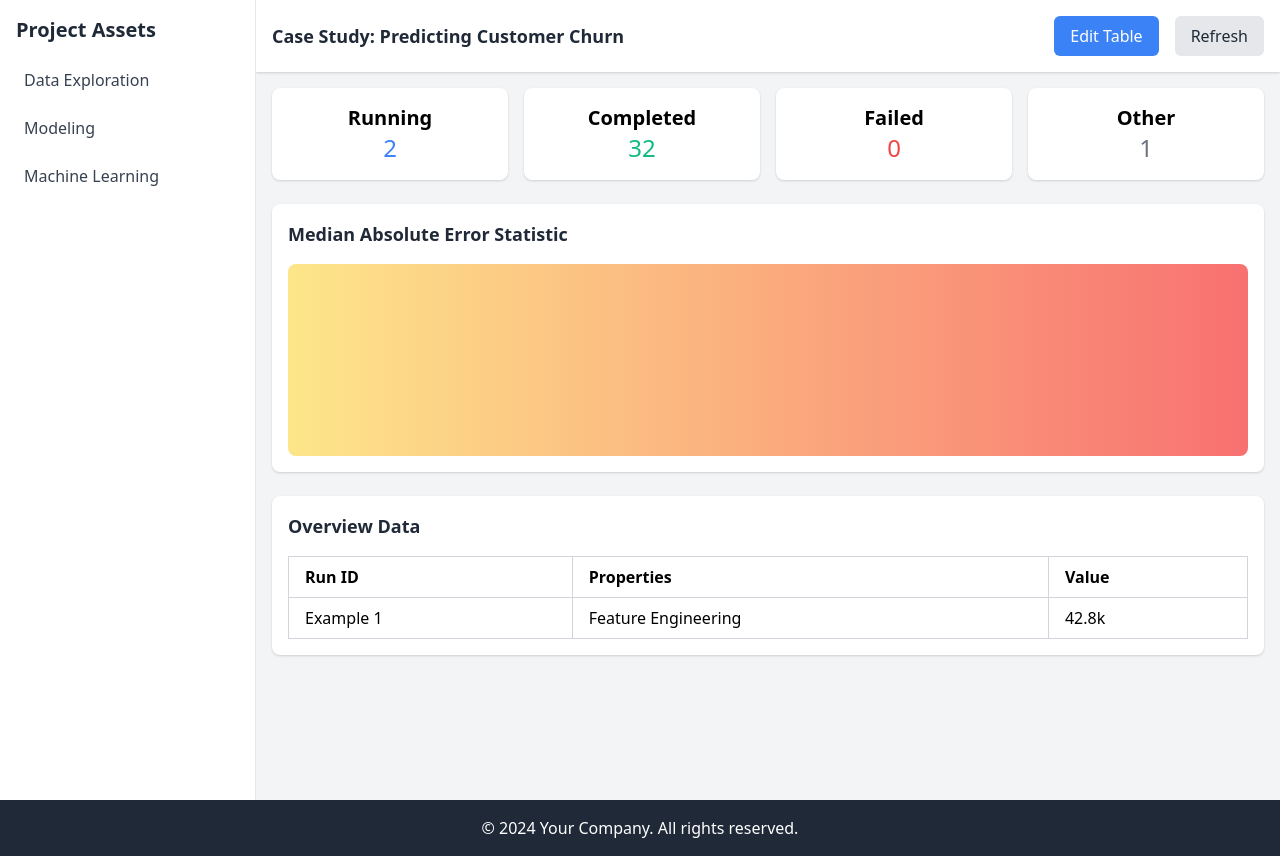
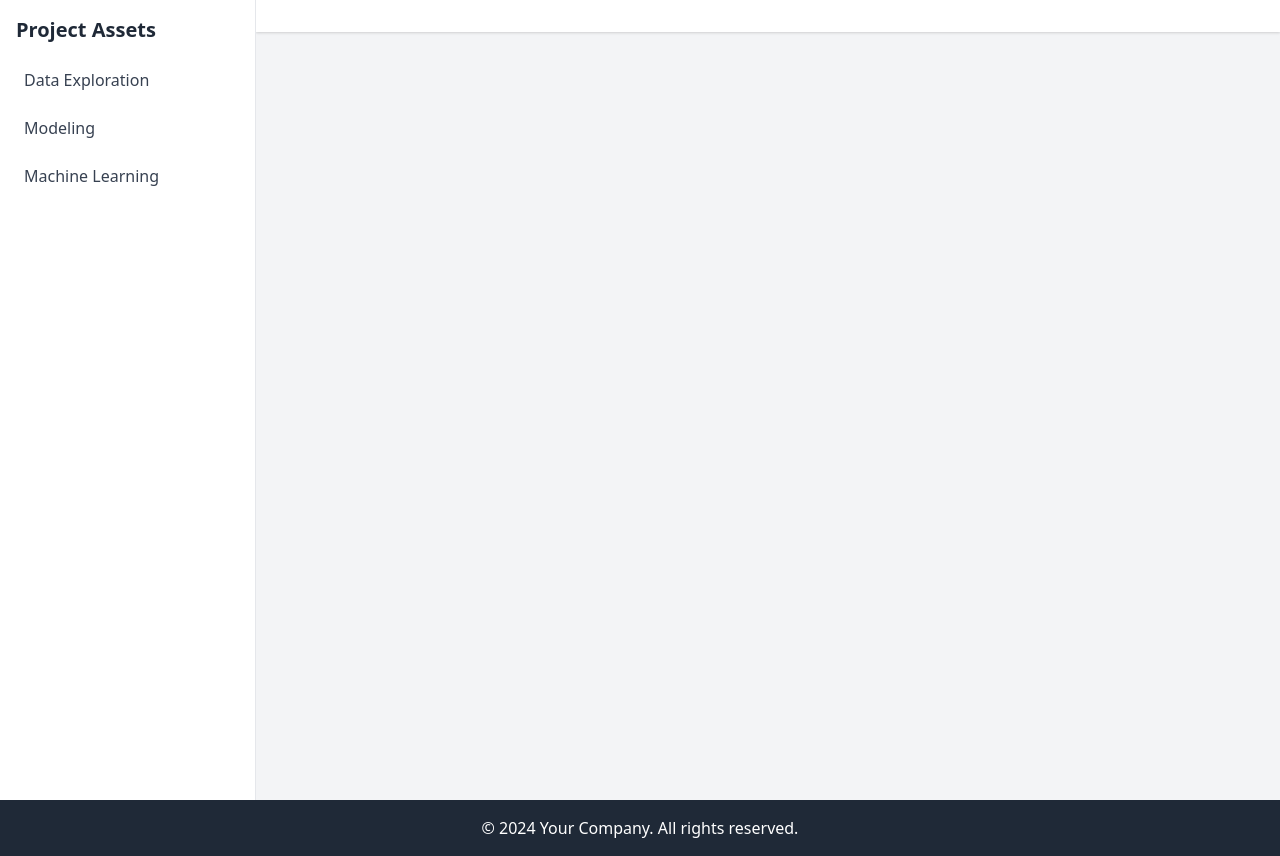
Before and after one commit to Andrew-Kiswaga-John/python_ML, a Django app: page / in a window 1280 px wide. Run offline with Django 5.2, Linux system fonts and the light colour scheme; style sheets or scripts are compiled from the project's sources.

Commit message:
separated the base.html

```diff
--- a/DataFlowDesk/templates/base.html
+++ b/DataFlowDesk/templates/base.html
@@ -43,63 +43,19 @@
             <!-- Top Bar -->
             <header class="bg-white shadow">
                 <div class="flex items-center justify-between p-4">
-                    <h1 class="text-lg font-semibold text-gray-800">{% block header_title %}Case Study: Predicting Customer Churn{% endblock %}</h1>
-                    <div class="flex space-x-4">
+                    <h1 class="text-lg font-semibold text-gray-800">
+                        {% block header_title %}{% endblock %}
+                    </h1>
+                    <!-- <div class="flex space-x-4">
                         <button class="bg-blue-500 text-white px-4 py-2 rounded-md">Edit Table</button>
                         <button class="bg-gray-200 text-gray-800 px-4 py-2 rounded-md">Refresh</button>
-                    </div>
+                    </div> -->
                 </div>
             </header>
 
-            <!-- Metrics Overview -->
+            <!-- Dynamic Content -->
             <section class="p-4 space-y-6">
-                <!-- Metrics Cards -->
-                <div class="grid grid-cols-4 gap-4">
-                    <div class="bg-white p-4 shadow rounded-lg text-center">
-                        <h2 class="text-xl font-bold">Running</h2>
-                        <p class="text-2xl text-blue-500">2</p>
-                    </div>
-                    <div class="bg-white p-4 shadow rounded-lg text-center">
-                        <h2 class="text-xl font-bold">Completed</h2>
-                        <p class="text-2xl text-green-500">32</p>
-                    </div>
-                    <div class="bg-white p-4 shadow rounded-lg text-center">
-                        <h2 class="text-xl font-bold">Failed</h2>
-                        <p class="text-2xl text-red-500">0</p>
-                    </div>
-                    <div class="bg-white p-4 shadow rounded-lg text-center">
-                        <h2 class="text-xl font-bold">Other</h2>
-                        <p class="text-2xl text-gray-500">1</p>
-                    </div>
-                </div>
-
-                <!-- Visualization Chart -->
-                <div class="bg-white p-4 shadow rounded-lg">
-                    <h2 class="text-lg font-bold text-gray-800 mb-4">Median Absolute Error Statistic</h2>
-                    <div class="h-48 bg-gradient-to-r from-yellow-200 to-red-400 rounded-lg"></div>
-                </div>
-
-                <!-- Data Overview Table -->
-                <div class="bg-white p-4 shadow rounded-lg">
-                    <h2 class="text-lg font-bold text-gray-800 mb-4">Overview Data</h2>
-                    <table class="min-w-full table-auto text-left border-collapse border border-gray-300">
-                        <thead>
-                            <tr>
-                                <th class="border border-gray-300 px-4 py-2">Run ID</th>
-                                <th class="border border-gray-300 px-4 py-2">Properties</th>
-                                <th class="border border-gray-300 px-4 py-2">Value</th>
-                            </tr>
-                        </thead>
-                        <tbody>
-                            <tr>
-                                <td class="border border-gray-300 px-4 py-2">Example 1</td>
-                                <td class="border border-gray-300 px-4 py-2">Feature Engineering</td>
-                                <td class="border border-gray-300 px-4 py-2">42.8k</td>
-                            </tr>
-                            <!-- Add more rows here -->
-                        </tbody>
-                    </table>
-                </div>
+                {% block content %}{% endblock %}
             </section>
         </main>
     </div>
```
Also changed, not shown: DataFlowDesk/templates/dashboard.html (added, +55 -0 lines).
